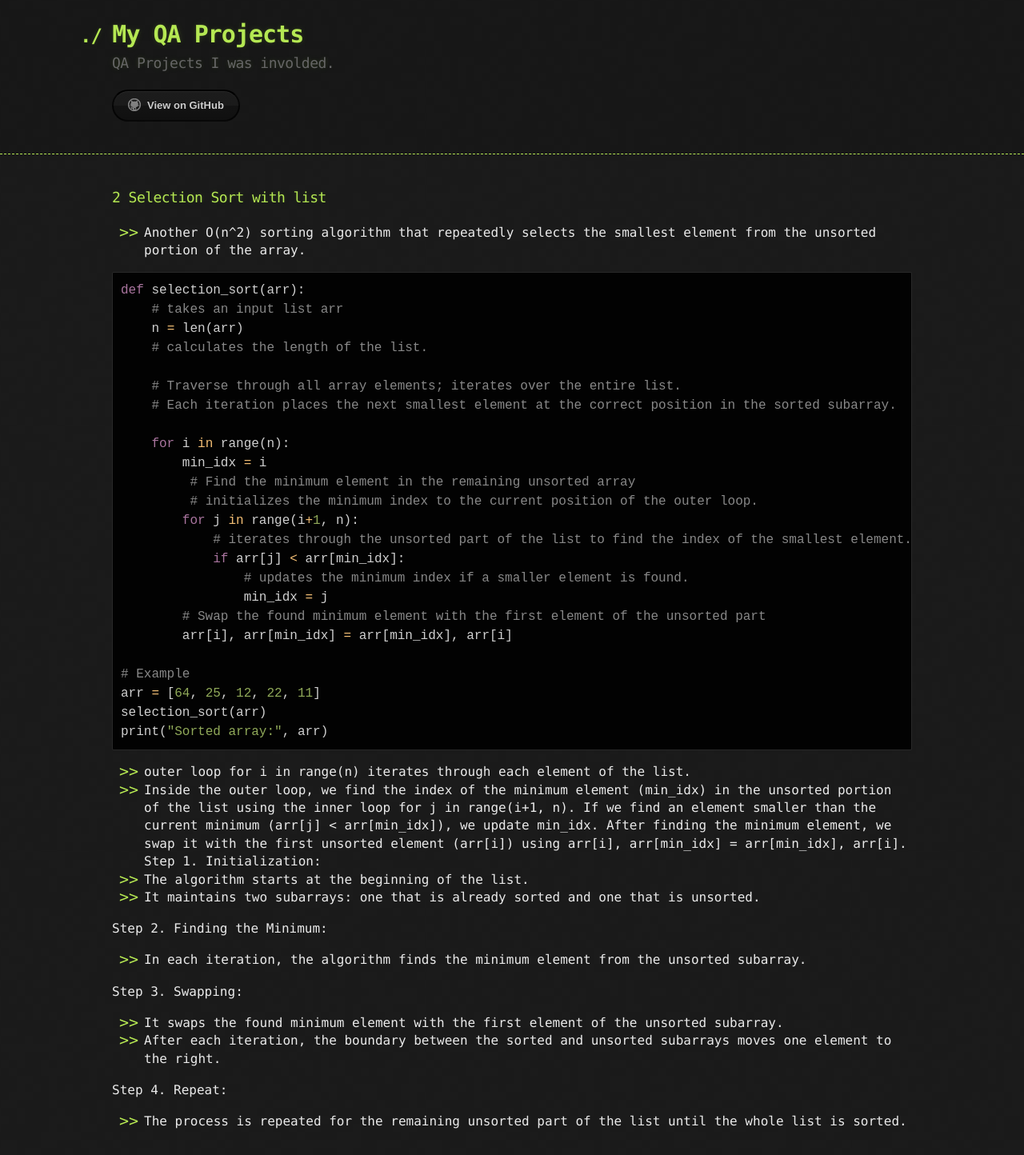
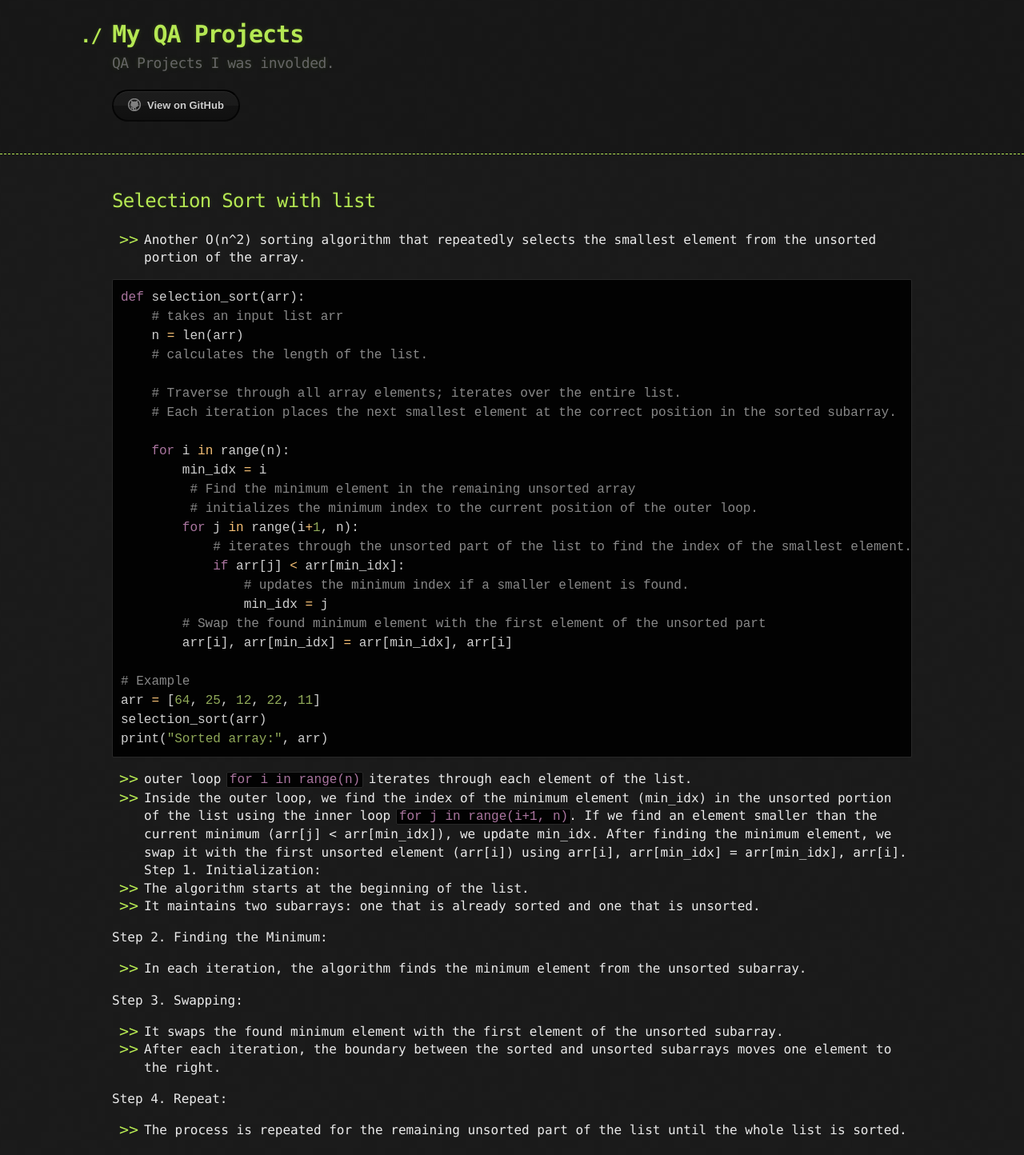
Before and after one commit to sciustechnologia/sciustechnologia.github.io, a Jekyll site: the page built from python/10_algos/10013.md, in a window 1280 px wide. Shown: the whole page at 80% size. Built offline with Jekyll 4.4.1, drawn with Linux system fonts in a browser that asks for light colours.

Commit message:
Update 10013.md

````diff
--- a/python/10_algos/10013.md
+++ b/python/10_algos/10013.md
@@ -3,7 +3,7 @@ title: Python algos - Selection Sort with list
 layout: default
 ---
 
-### 2 Selection Sort with list
+## Selection Sort with list
 
 * Another O(n^2) sorting algorithm that repeatedly selects the smallest element from the unsorted portion of the array.
 
@@ -34,8 +34,8 @@ selection_sort(arr)
 print("Sorted array:", arr)
 ```
 
-- outer loop for i in range(n) iterates through each element of the list.
-- Inside the outer loop, we find the index of the minimum element (min_idx) in the unsorted portion of the list using the inner loop for j in range(i+1, n).
+- outer loop `for i in range(n)` iterates through each element of the list.
+- Inside the outer loop, we find the index of the minimum element (min_idx) in the unsorted portion of the list using the inner loop `for j in range(i+1, n)`.
 If we find an element smaller than the current minimum (arr[j] < arr[min_idx]), we update min_idx.
 After finding the minimum element, we swap it with the first unsorted element (arr[i]) using arr[i], arr[min_idx] = arr[min_idx], arr[i].
 Step 1. Initialization:
````
